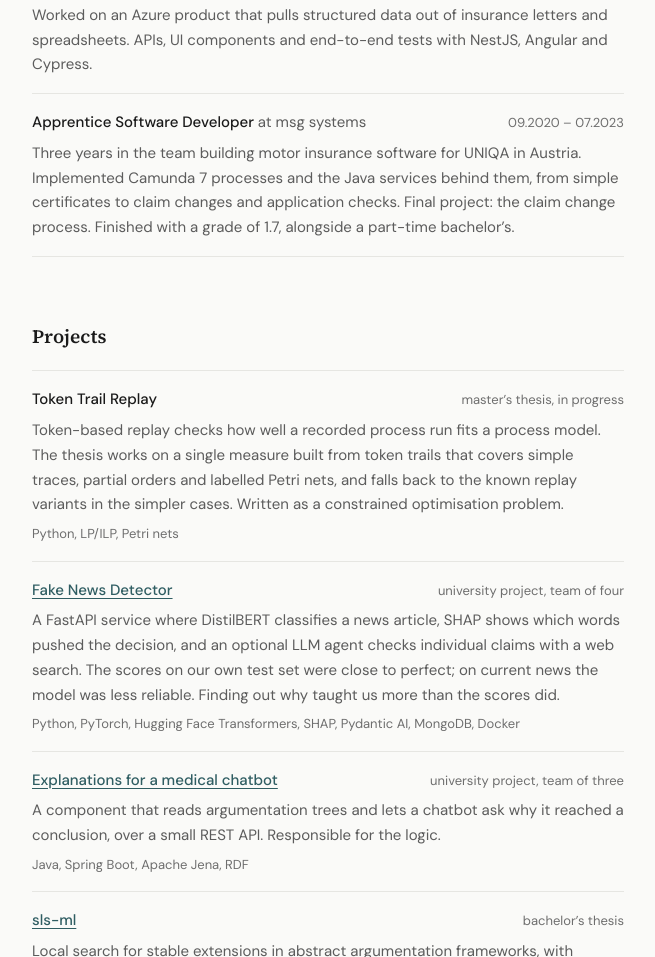
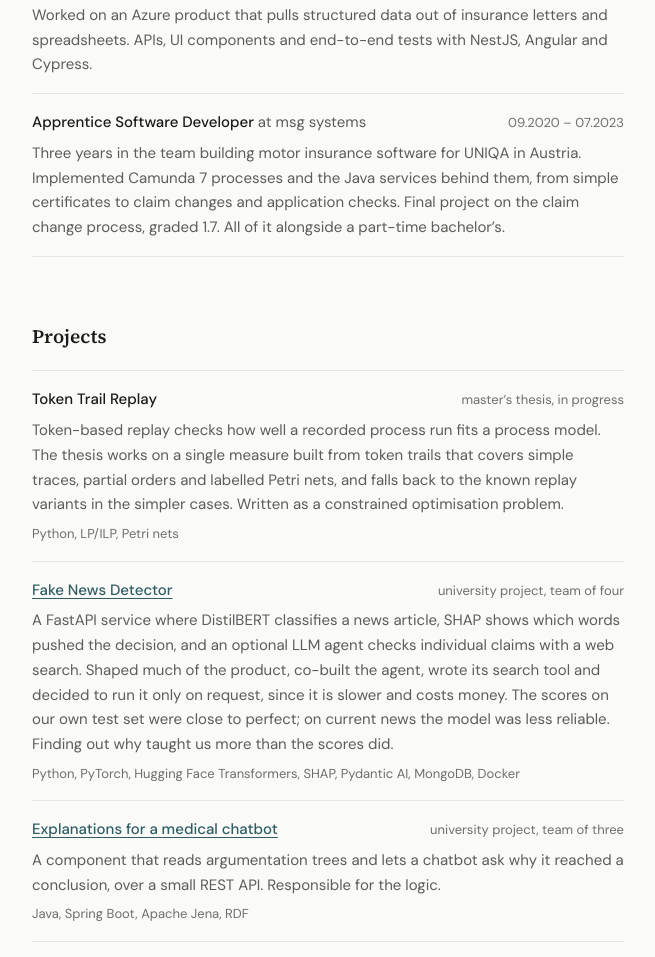
Before and after one commit to kon-drees/kon-drees.github.io, a plain HTML site: page index.html in a window 1280 px wide. Shown: the part 1255-2212 px from the top of the page, without its empty margins (312-967 px from the left). Drawn offline with Linux system fonts and the light colour scheme.

Commit message:
Update index.html

```diff
--- a/index.html
+++ b/index.html
@@ -267,7 +267,7 @@
             </div>
             <p class="item__text">Three years in the team building motor insurance software for UNIQA in Austria. Implemented
                 Camunda 7 processes and the Java services behind them, from simple certificates to claim changes and application
-                checks. Final project: the claim change process. Finished with a grade of 1.7, alongside a part-time bachelor’s.</p>
+                checks. Final project on the claim change process, graded 1.7. All of it alongside a part-time bachelor’s.</p>
         </div>
     </section>
 
@@ -291,7 +291,8 @@
                 <div class="item__date">university project, team of four</div>
             </div>
             <p class="item__text">A FastAPI service where DistilBERT classifies a news article, SHAP shows which words pushed the
-                decision, and an optional LLM agent checks individual claims with a web search. The scores on our own test set were
+                decision, and an optional LLM agent checks individual claims with a web search. Shaped much of the product, co-built the agent,
+                wrote its search tool and decided to run it only on request, since it is slower and costs money. The scores on our own test set were
                 close to perfect; on current news the model was less reliable. Finding out why taught us more than the scores did.</p>
             <p class="item__stack">Python, PyTorch, Hugging Face Transformers, SHAP, Pydantic AI, MongoDB, Docker</p>
         </div>
```
